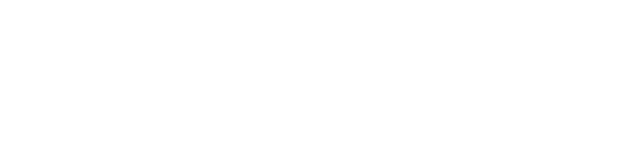
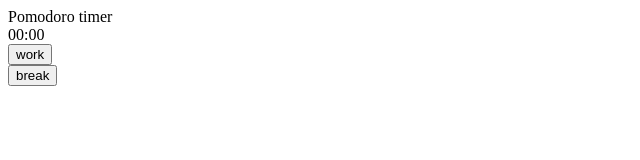
Before and after one commit to GSG-FC03/Pomodoro-timer-MOSAB, a plain HTML site: page index.html in a window 1280 px wide. Shown: the whole page, without its empty margins (0-640 px from the left). Drawn offline with Linux system fonts and the light colour scheme.

Commit message:
Add the structure to the page and contain: app name timer 2 buttons relate #3

```diff
--- a/index.html
+++ b/index.html
@@ -6,6 +6,23 @@
     <link rel="stylesheet" href="./css/style.css" />
   </head>
   <body>
+
+     <header class="app-Name">Pomodoro timer</header>
+
+    <nav id="pomodoro-box">
+      <div class="time" id="timer">00:00</div>
+    </nav>
+
+    <section class="controls" id="pomodoro-controls">
+      <article class="button-container">
+        <button type="button" class="button" id="workButton">work</button>
+      </article>
+
+      <article class="button-container">
+        <button type="button" class="button" id="restButton">break</button>
+      </article>
+    </section>
+
     <script src="./js/main.js"></script>
   </body>
 </html>
```
